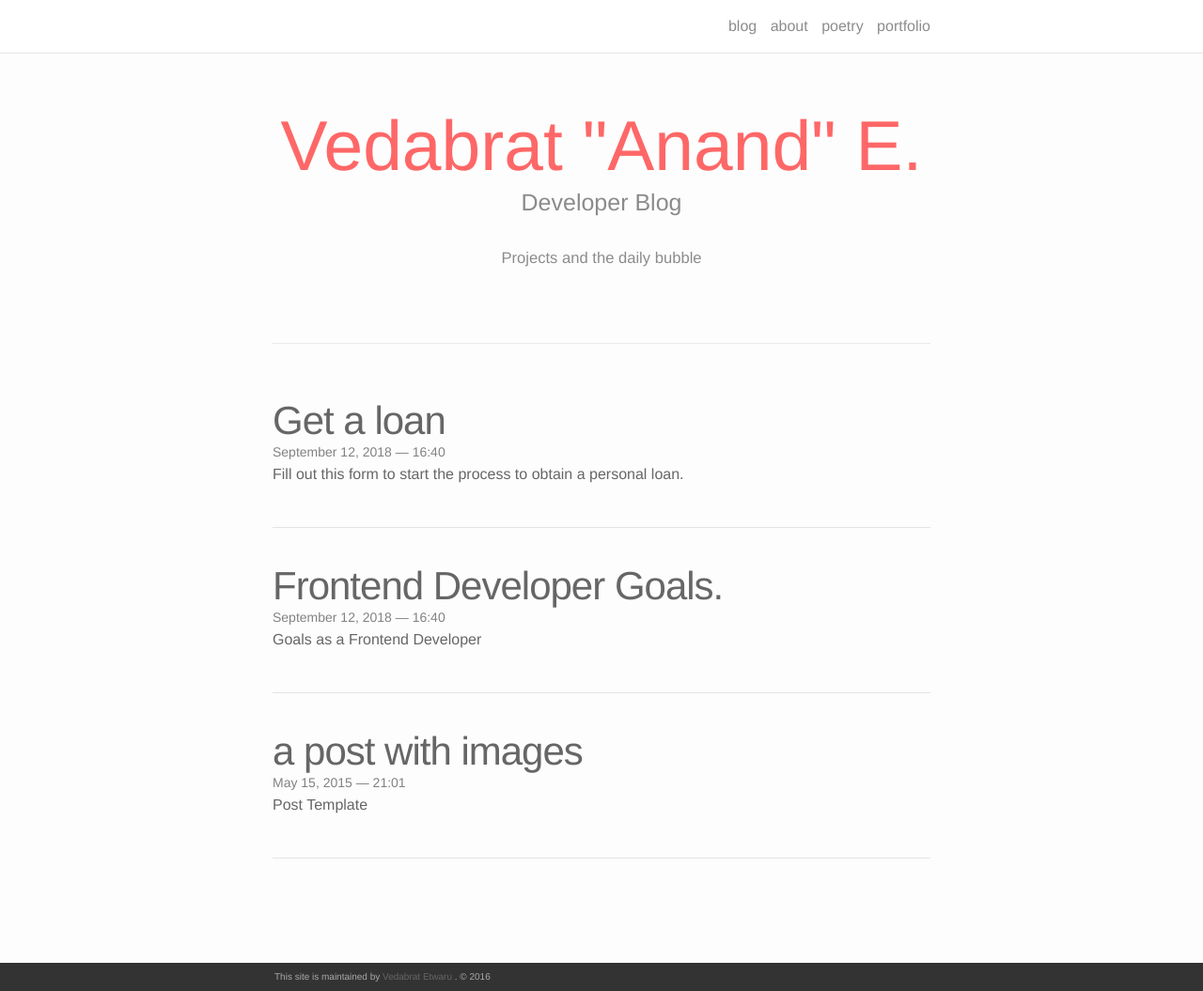
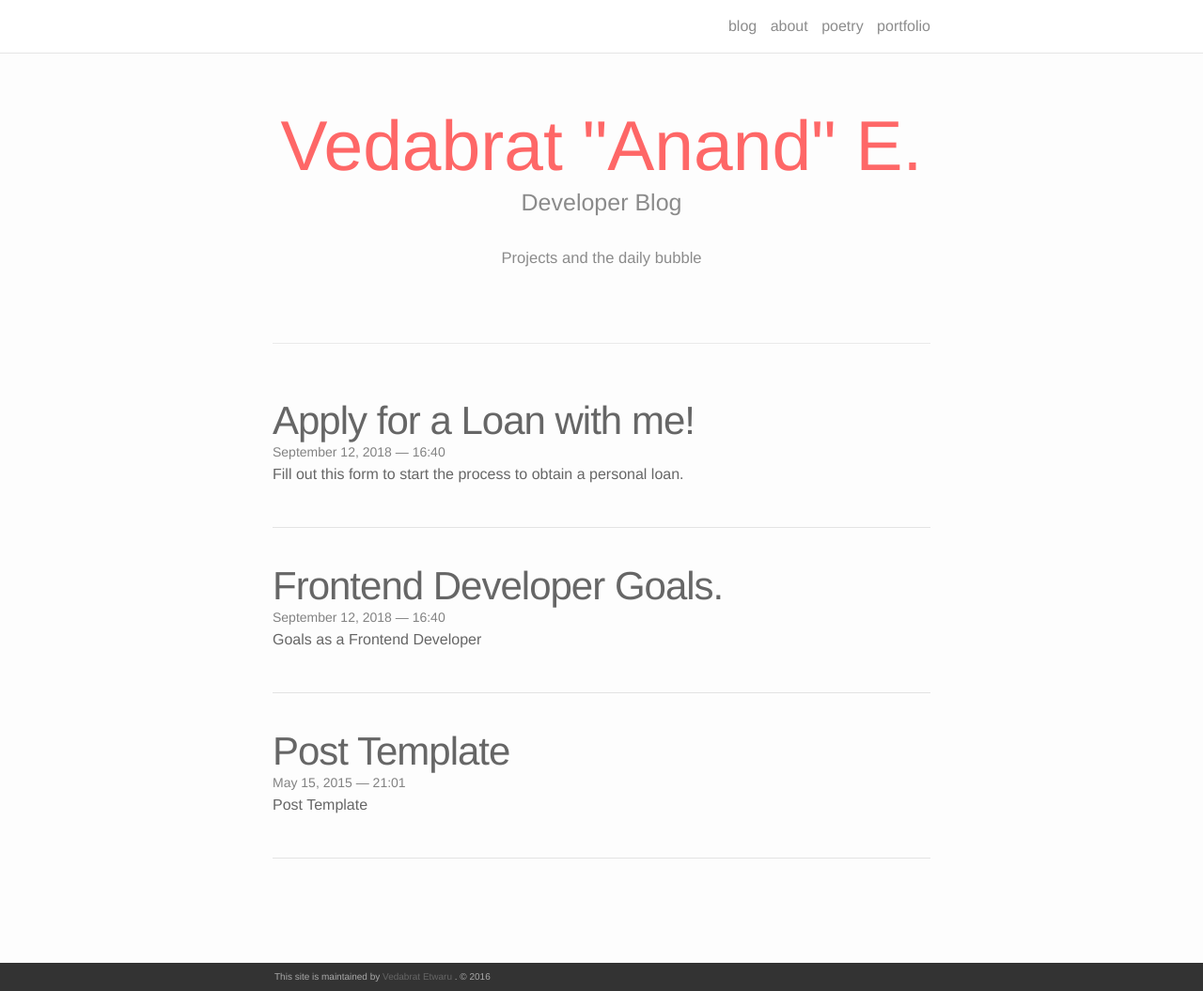
Before and after one commit to vedabrat/vedabrat.github.io, a Jekyll site: the page built from index.html, in a window 1280 px wide and 1055 px high. Shown: the whole window at 94% size. Built offline with Jekyll 4.4.1, drawn with Linux system fonts in a browser that asks for light colours; nearby versions of some CDN libraries; the list of posts is cut into pages by our own code.

Commit message:
blog updates

```diff
--- a/_posts/2015-05-15-title.markdown
+++ b/_posts/2015-05-15-title.markdown
@@ -1,6 +1,6 @@
 ---
 layout: post
-title:  a post with images
+title:  Post Template
 date: 2015-05-15 21:01:00
 description: Post Template
 ---
--- a/_posts/2018-09-14-title.markdown
+++ b/_posts/2018-09-14-title.markdown
@@ -1,6 +1,6 @@
 ---
 layout: post
-title:  Get a loan
+title:  Apply for a Loan with me!
 date:   2018-09-12 16:40:16
 description: Fill out this form to start the process to obtain a personal loan.
 ---
```
